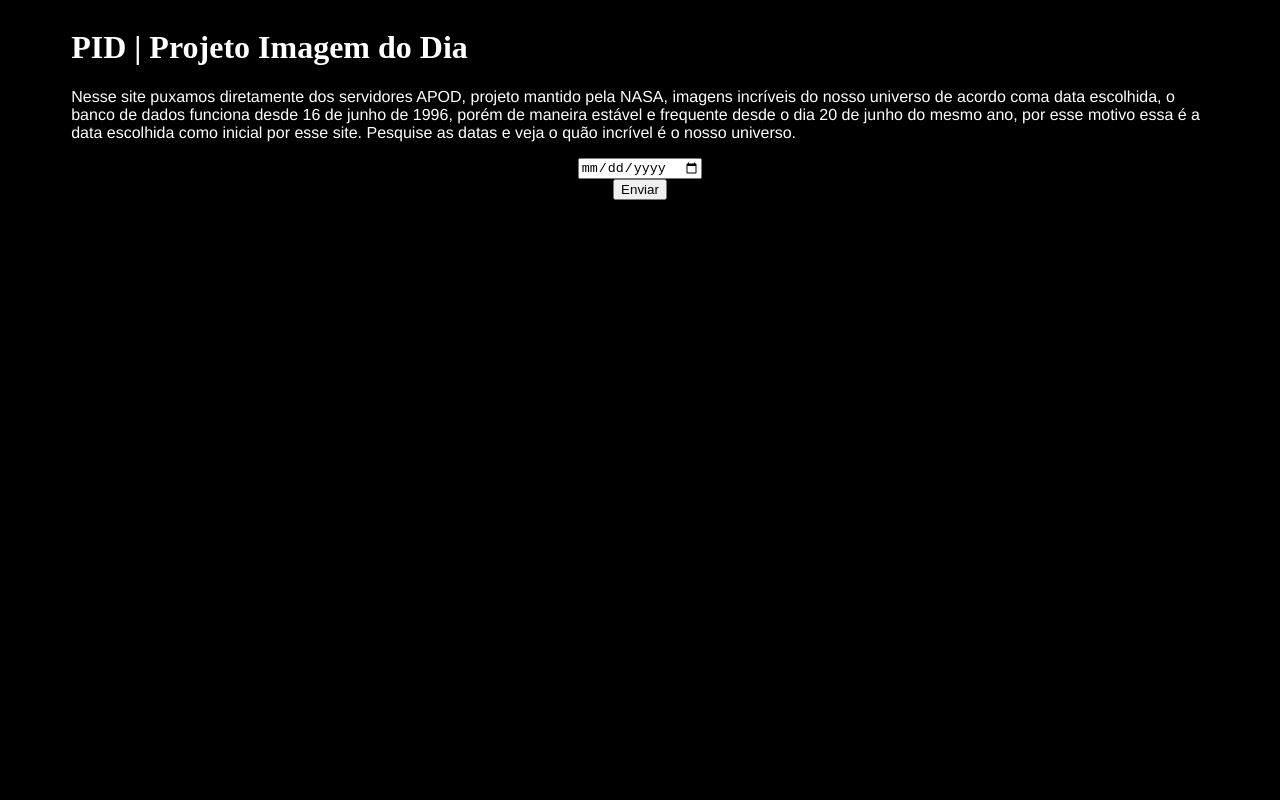
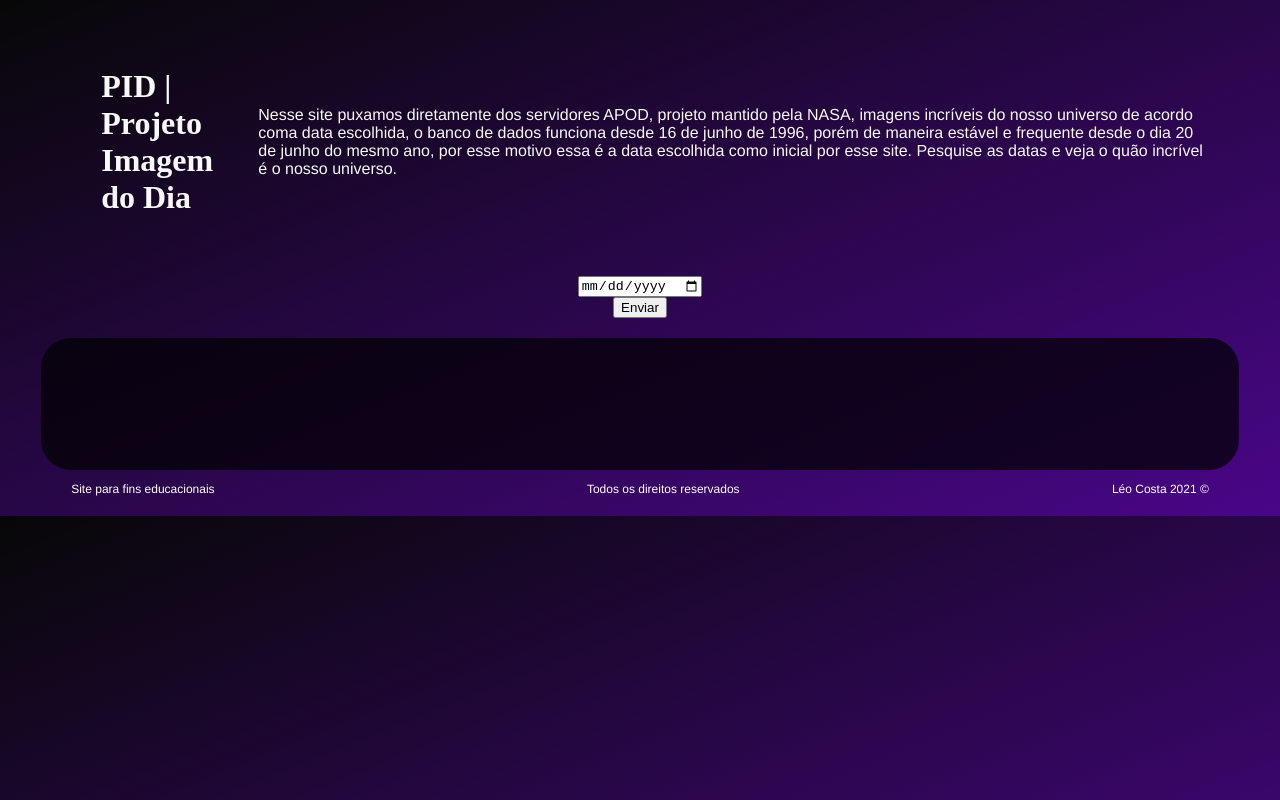
Before and after one commit to LeoCosta-dev/projetoNasa, a plain HTML site: page index.html in a window 1280 px wide. Drawn offline with nearby package versions, Linux system fonts and the light colour scheme; no server answers; a web font is replaced by a local one.

Commit message:
mudanças no layout

```diff
--- a/index.html
+++ b/index.html
@@ -21,9 +21,10 @@
                 site. Pesquise as datas e veja o quão incrível é o nosso universo.
             </p>
         </header>
-        <section>
+    </div>
     <input type="date" name="date" id="date" min="1995-06-20">
     <button id="enviar">Enviar</button>
+    <section>
         <h2 id="titulo"></h2>
         <div id="dia">
         </div>
@@ -31,8 +32,9 @@
         <p id="texto"></p>
     </section>
     <footer>
-
+        <p> Site para fins educacionais </p>
+        <p> Todos os direitos reservados </p>
+        <p> Léo Costa 2021 © </p>
     </footer>
-    </div>
 </body>
 </html>
--- a/style.css
+++ b/style.css
@@ -4,11 +4,21 @@ body{
     flex-direction: column;
     align-items: center;
     font-family: 'Franklin Gothic Medium', 'Arial Narrow', Arial, sans-serif;
-    background-color: black;
+    background-image: linear-gradient(to bottom right, rgb(7, 7, 7) , rgb(73, 6, 136));
     color: white;
 }
 header h1{
     font-family:airstrikehalf;
+    margin: 30px;
+}
+header{
+    display: flex;
+    flex-direction: column;
+    justify-content: space-between;
+    align-items: center;
+    color: rgb(250, 249, 249);
+    padding: 30px;
+    width: 90%;
 }
 #dia, #video{
     display:none;
@@ -24,9 +34,33 @@ header h1{
     align-content: center;
     width: 90%;
 }
+section{
+    border-radius: 30px;
+    background-color: rgb(0, 0, 0, 0.7);
+    color: rgb(250, 249, 249);
+    padding: 30px;
+    margin-top: 20px;
+    text-align: justify;
+}
+footer{
+    display: flex;
+    width: 90%;
+    justify-content: space-between;
+    font-size: 0.75em;
+    text-align: center;
+}
 @media (min-width: 700px) {
     #dia, #video{
         height: 500px;
+    }
+    header{
+        display: flex;
+        flex-direction: row;
+        justify-content: space-between;
+        align-items: center;
+        color: rgb(250, 249, 249);
+        padding: 30px;
+        width: 100%;
     }
 }
 @font-face {
```
Lines whose indentation alone changed are shown as unchanged.
